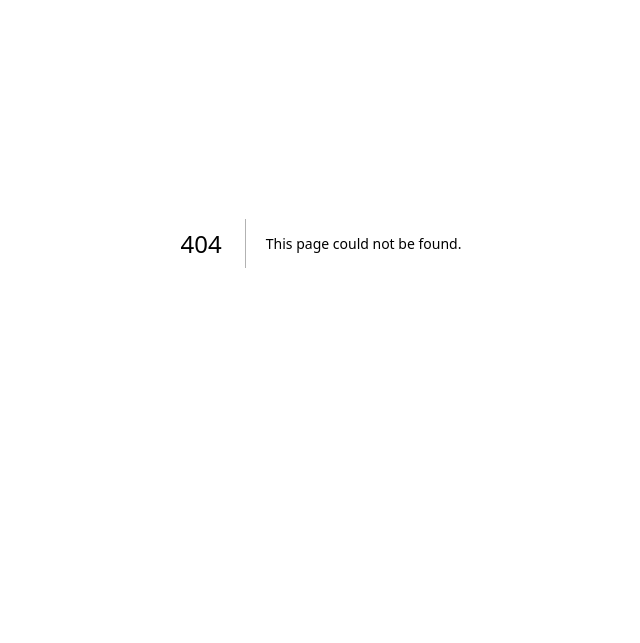
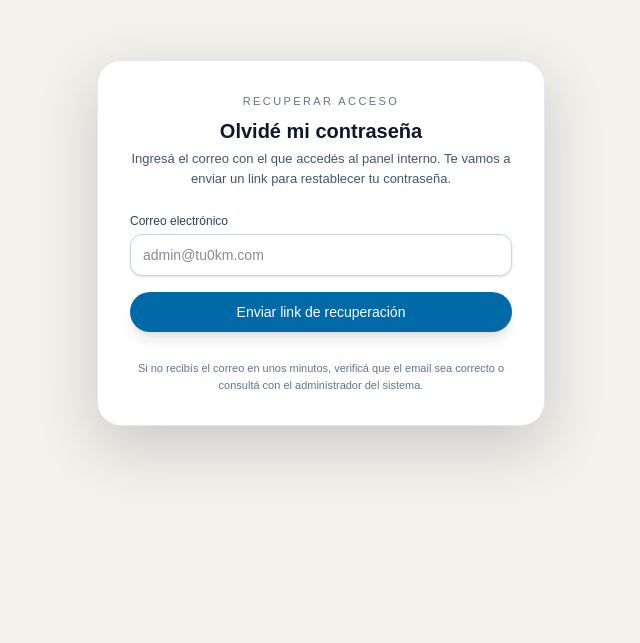
Before and after one commit to DavidFlautero/ladingpageconse1, a Next.js app: page /forgot-password in a window 1280 px wide. Before the commit this address had no page. Shown: the part 157-800 px from the top of the page, without its empty margins (319-959 px from the left). Built offline with nearby package versions, Linux system fonts and the light colour scheme.

Commit message:
Agregar formulario de Olvidé mi contraseña con Supabase

```diff
--- /dev/null
+++ b/app/(auth)/forgot-password/page.tsx
@@ -0,0 +1,90 @@
+"use client";
+
+import { useState } from "react";
+import { sendResetPasswordEmail } from "@/utils/auth/resetPassword";
+
+export default function ForgotPasswordPage() {
+  const [email, setEmail] = useState("");
+  const [status, setStatus] = useState<"idle" | "loading" | "ok" | "error">(
+    "idle"
+  );
+  const [errorMsg, setErrorMsg] = useState<string | null>(null);
+
+  const handleSubmit = async (e: React.FormEvent<HTMLFormElement>) => {
+    e.preventDefault();
+    setStatus("loading");
+    setErrorMsg(null);
+
+    try {
+      await sendResetPasswordEmail(email);
+      setStatus("ok");
+    } catch (err: any) {
+      console.error("Error al enviar resetPassword:", err);
+      setStatus("error");
+      setErrorMsg(err?.message ?? "No se pudo enviar el correo.");
+    }
+  };
+
+  return (
+    <main className="min-h-screen bg-[#f3f1eb] flex items-center justify-center px-4">
+      <div className="w-full max-w-md bg-white border border-slate-200 rounded-3xl shadow-[0_20px_60px_rgba(15,23,42,0.18)] p-6 md:p-8">
+        <div className="mb-6 text-center">
+          <p className="text-[11px] uppercase tracking-[0.22em] text-slate-500 mb-2">
+            Recuperar acceso
+          </p>
+          <h1 className="text-xl font-semibold text-slate-900">
+            Olvidé mi contraseña
+          </h1>
+          <p className="text-[13px] text-slate-600 mt-1">
+            Ingresá el correo con el que accedés al panel interno. Te vamos a
+            enviar un link para restablecer tu contraseña.
+          </p>
+        </div>
+
+        <form onSubmit={handleSubmit} className="space-y-4">
+          <div>
+            <label className="block text-[12px] font-medium text-slate-700 mb-1">
+              Correo electrónico
+            </label>
+            <input
+              type="email"
+              required
+              value={email}
+              onChange={(e) => setEmail(e.target.value)}
+              className="w-full rounded-xl border border-slate-300 bg-white px-3 py-2.5 text-sm text-slate-900 shadow-sm focus:outline-none focus:ring-2 focus:ring-sky-400 focus:border-sky-400"
+              placeholder="admin@tu0km.com"
+            />
+          </div>
+
+          {status === "ok" && (
+            <p className="text-[12px] text-emerald-700 bg-emerald-50 border border-emerald-100 rounded-xl px-3 py-2">
+              Te enviamos un correo para restablecer tu contraseña. Revisá
+              también la carpeta de spam o promociones.
+            </p>
+          )}
+
+          {status === "error" && (
+            <p className="text-[12px] text-red-600 bg-red-50 border border-red-100 rounded-xl px-3 py-2">
+              Error: {errorMsg}
+            </p>
+          )}
+
+          <button
+            type="submit"
+            disabled={status === "loading"}
+            className="w-full rounded-full bg-sky-700 py-2.5 text-sm font-medium text-white shadow-lg hover:bg-sky-600 transition disabled:opacity-70"
+          >
+            {status === "loading"
+              ? "Enviando link..."
+              : "Enviar link de recuperación"}
+          </button>
+
+          <p className="mt-3 text-[11px] text-slate-500 text-center">
+            Si no recibís el correo en unos minutos, verificá que el email sea
+            correcto o consultá con el administrador del sistema.
+          </p>
+        </form>
+      </div>
+    </main>
+  );
+}
--- a/app/(auth)/login/page.tsx
+++ b/app/(auth)/login/page.tsx
@@ -2,6 +2,7 @@
 
 import { FormEvent, useState } from "react";
 import { useRouter } from "next/navigation";
+import Link from "next/link";
 
 export default function LoginPage() {
   const router = useRouter();
@@ -117,9 +118,17 @@ export default function LoginPage() {
             {loading ? "Ingresando..." : "Para entrar"}
           </button>
 
-          <p className="mt-3 text-[11px] text-slate-500 text-center">
-            Si no tenés usuario, solicitá acceso al administrador del sistema.
-          </p>
+          <div className="mt-3 flex items-center justify-between">
+            <p className="text-[11px] text-slate-500">
+              Si no tenés usuario, solicitá acceso al administrador.
+            </p>
+            <Link
+              href="/forgot-password"
+              className="text-[11px] font-medium text-sky-700 hover:text-sky-600"
+            >
+              Olvidé mi contraseña
+            </Link>
+          </div>
         </form>
       </div>
     </main>
```
